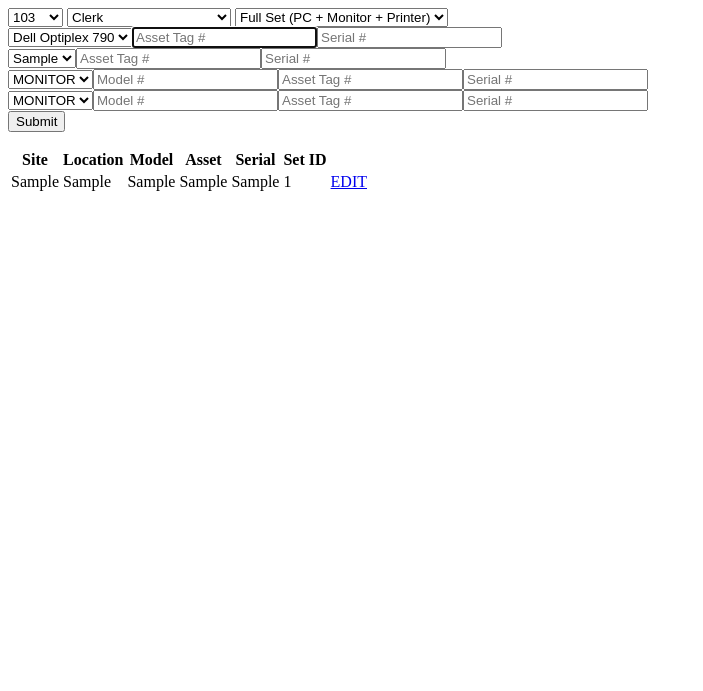
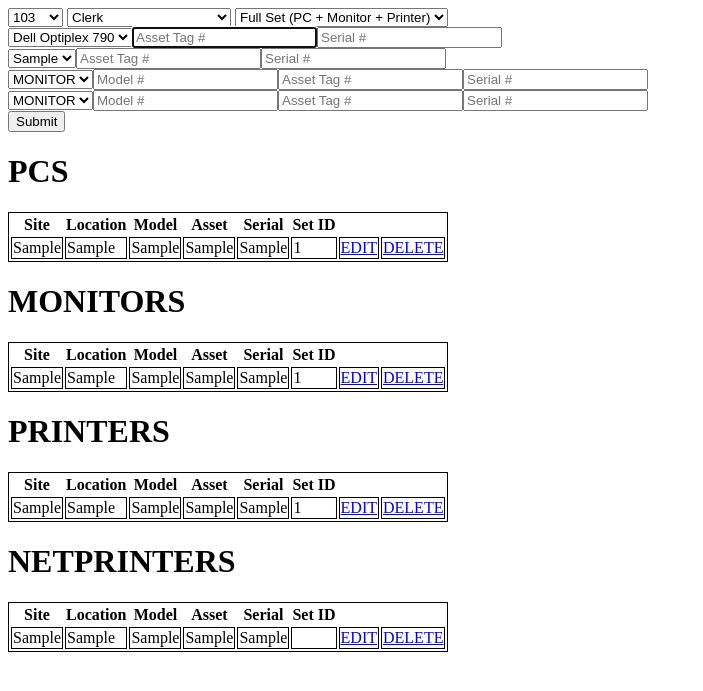
Before and after one commit to BluJINonlee/inventory, a PHP site: page / in a window 1280 px wide. Shown: the top 691 px of the page, without its empty margins (0-703 px from the left). Run offline with PHP 8.4, Linux system fonts and the light colour scheme; tables that the repository leaves empty or names only in its code hold one stand-in row (values such as "Sample post").

Commit message:
Added Edit and Delete on All Entries
Added a list of all tables, and delete function on all entries from any
table.

```diff
--- a/index.php
+++ b/index.php
@@ -5,6 +5,7 @@ $location = array("Clerk","Transportation Manager","Maintenance","Maintenance Ma
 ?>
 <html>
 	<head>
+		<link href="style.css" rel="stylesheet" type="text/css" />
 	</head>
 
 	<body onload="selectType();ifOtherMonitor();ifOtherPC()">
@@ -335,12 +336,30 @@ $location = array("Clerk","Transportation Manager","Maintenance","Maintenance Ma
 			return moveFocus(node.nextSibling);
 		}
 	}
+
+	function confirmDelete() {
+		var message = "Are you sure you want to delete?";
+		return confirm(message);
+	}
 	</script>
 
 	<?php
 		function listTable ($table) {
 			$con = mysqli_connect("localhost", "root", "", "inventory");
-			$results = mysqli_query($con, "SELECT id, sid, site, location, model, asset, serial FROM $table");
+			$results;
+			$sql;
+			$sid;
+
+			if ($table == "netPrinters") {
+				$sql = "SELECT id, site, location, model, asset, serial FROM $table";
+				$sid="";
+			}  else {
+				$sql = "SELECT id, sid, site, location, model, asset, serial FROM $table";
+
+			}
+
+			$results = mysqli_query($con, $sql);
+			echo "<h1>".strtoupper($table),"</h1>";
 			echo "<table>
 				<tr>
 					<th>Site</th>
@@ -357,15 +376,19 @@ $location = array("Clerk","Transportation Manager","Maintenance","Maintenance Ma
 					<td>{$row['location']}</td>
 					<td>{$row['model']}</td>
 					<td>{$row['asset']}</td>
-					<td>{$row['serial']}</td>
-					<td>{$row['sid']}</td>
-					<td><a href='updateForm.php?sid={$row['sid']}&site={$row['site']}&location={$row['location']}&model={$row['model']}&asset={$row['asset']}&serial={$row['serial']}&id={$row['id']}&deviceType=pcs'>EDIT</a></td>
+					<td>{$row['serial']}</td><td>";
+					(isset($row['sid']) ? $sid = $row['sid'] : $sid = "");
+					echo "$sid</td><td><a href='updateForm.php?sid=$sid&site={$row['site']}&location={$row['location']}&model={$row['model']}&asset={$row['asset']}&serial={$row['serial']}&id={$row['id']}&deviceType=$table'>EDIT</a></td><td><a href='deleteEntry.php?id={$row['id']}&deviceType=$table' onclick = 'return confirmDelete()'>DELETE</a>
 				</tr>
 				";
 			}
 			echo "</table>";
 		}
+
 		listTable("pcs");
+		listTable("monitors");
+		listTable("printers");
+		listTable("netPrinters");
 	?>
 
 	</body>
--- /dev/null
+++ b/style.css
@@ -0,0 +1,3 @@
+table, table td {
+    border: solid black 1px;
+}
--- /dev/null
+++ b/style.php
@@ -0,0 +1,3 @@
+table, table td {
+    border: solid black 1px;
+}
--- a/updateEntry.php
+++ b/updateEntry.php
@@ -5,13 +5,15 @@
     $id = $_REQUEST['id'];
     $site = $_REQUEST['site'];
     $location = $_REQUEST['location'];
-    $sid = $_REQUEST['sid'];
     $model = $_REQUEST['model'];
     $asset = $_REQUEST['asset'];
     $serial = $_REQUEST['serial'];
 
     if ($deviceType != 'netPrinters') {
+        $sid = $_REQUEST['sid'];
         $sql = "UPDATE {$_REQUEST['deviceType']} SET sid=$sid, site='$site', location='$location', model='$model', asset=$asset, serial='$serial' WHERE id=$id";
+    } else {
+        $sql = "UPDATE {$_REQUEST['deviceType']} SET site='$site', location='$location', model='$model', asset=$asset, serial='$serial' WHERE id=$id";
     }
 
     mysqli_query($con,$sql);
@@ -19,6 +21,8 @@
     if (mysqli_error($con)) {
         echo "error";
     } else {
+        mysqli_commit($con);
+        header("Location: index.php");
         echo "Success!";
     }
 ?>
--- a/updateForm.php
+++ b/updateForm.php
@@ -14,8 +14,9 @@ echo "
                 <label for='model'>Model: </label><input type='text' name='model' id='model' value='{$_REQUEST['model']}'/><br/>
                 <label for='asset'>Asset Tag #: </label><input type='text' name='asset' id='asset' value='{$_REQUEST['asset']}'/><br/>
                 <label for='serial'>Serial #: </label><input type='text' name='serial' id='serial' value='{$_REQUEST['serial']}'/><br/>
-                <label for='sid'>Set ID: </label><input type='text' name='sid' id='sid' value='{$_REQUEST['sid']}'/><br/>
-                <input type='submit'/>
+    ";
+                echo ($_REQUEST['deviceType'] != "netPrinters" ? "<label for='sid'>Set ID: </label><input type='text' name='sid' id='sid' value='{$_REQUEST['sid']}'/><br/>" : "");
+                echo "<input type='submit'/> <a href='index.php'>Cancel</a>
             </form>
 
 
--- a/updateInventory.php
+++ b/updateInventory.php
@@ -129,8 +129,8 @@ if ($_REQUEST["scanType"] != "pc"){
 if($error = mysqli_error($con)) {
 	echo $error;
 } else {
-	//mysqli_commit($con);
+	mysqli_commit($con);
 	echo "Success!";
-	//header("Location: index.php");
+	header("Location: index.php");
 }
 ?>
```
Also changed, not shown: deleteEntry.php (added, +14 -0 lines).
